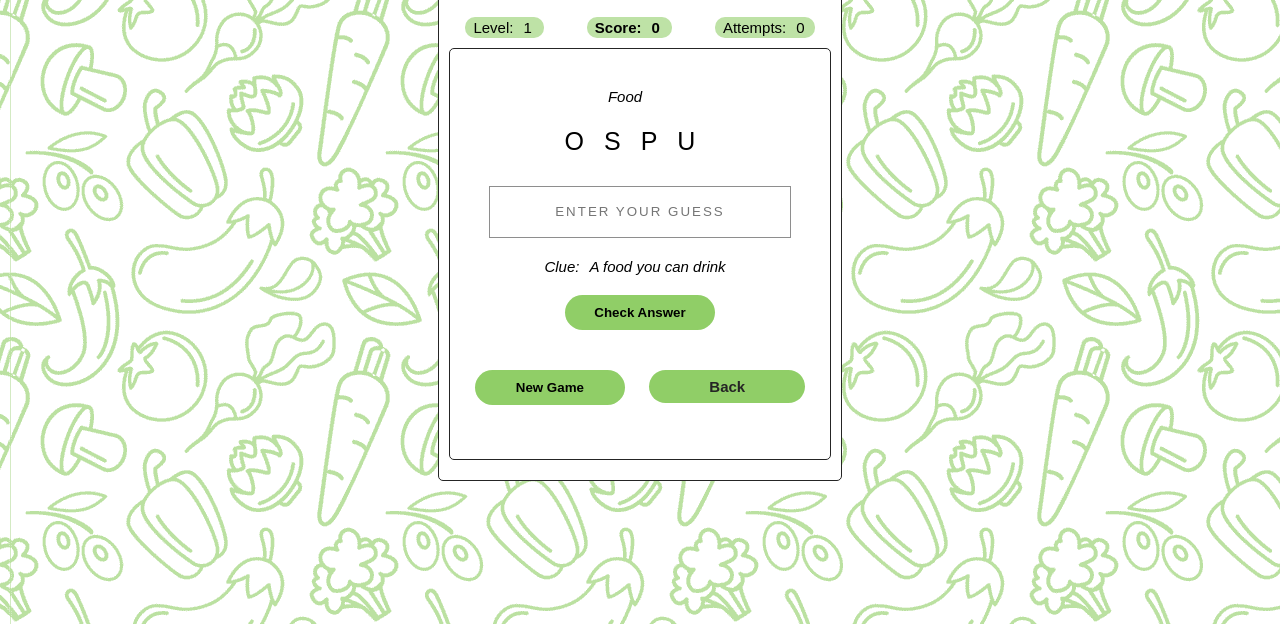
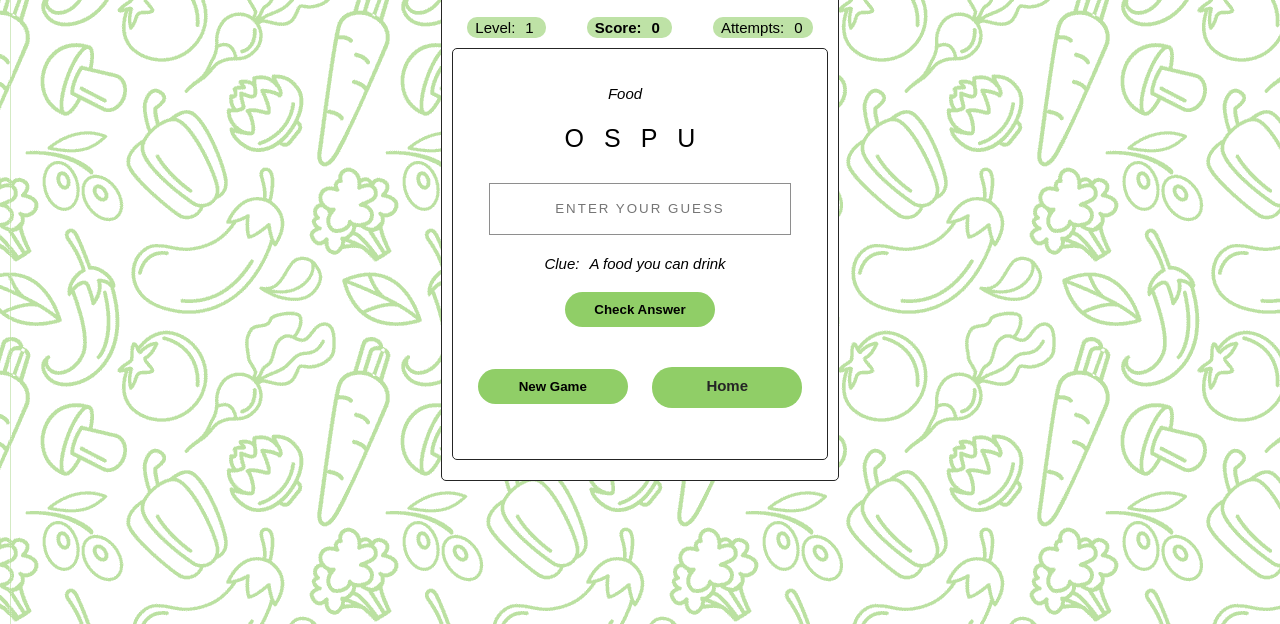
Before and after one commit to llewellynksj/kitchen-catastrophe, a plain HTML site: page game.html in a window 1280 px wide. Shown: the part 176-800 px from the top of the page. Drawn offline with Linux system fonts and the light colour scheme; some icons are missing; a web font is replaced by a local one.

Commit message:
Change 'back' link to read as 'Home' and apply appearance style of button

```diff
--- a/assets/css/style.css
+++ b/assets/css/style.css
@@ -44,13 +44,13 @@ h2 {
 
 p {
     font-size: 15px;
-    /* padding: 15px; */
 }
 
 a {
     text-decoration: none;
     font-size: 15px;
     color: #252525;
+    appearance: button;
 }
 
 .container {
@@ -112,11 +112,8 @@ i {
     padding: 10px 5px 5px 5px;
 }
 
-#go-button, #back-home {
+#go-button {
     padding: 8px 60px;
-}
-
-#go-button {
     font-size: 20px;
 }
 
@@ -189,6 +186,10 @@ i {
     letter-spacing: 2px;
 }
 
+#back-home {
+    height: 21px;
+    width: 130px;
+}
 
 /* modal styles */
 .modal-container {
--- a/game.html
+++ b/game.html
@@ -59,7 +59,7 @@
             <!-- Back to homepage link -->
             <div class="buttons" id="end-buttons">
                 <button id="new-game">New Game</button>
-                <a href="index.html" id="back-home">Back</a>
+                <a href="index.html" id="back-home">Home</a>
             </div>
 
         </div>
```
